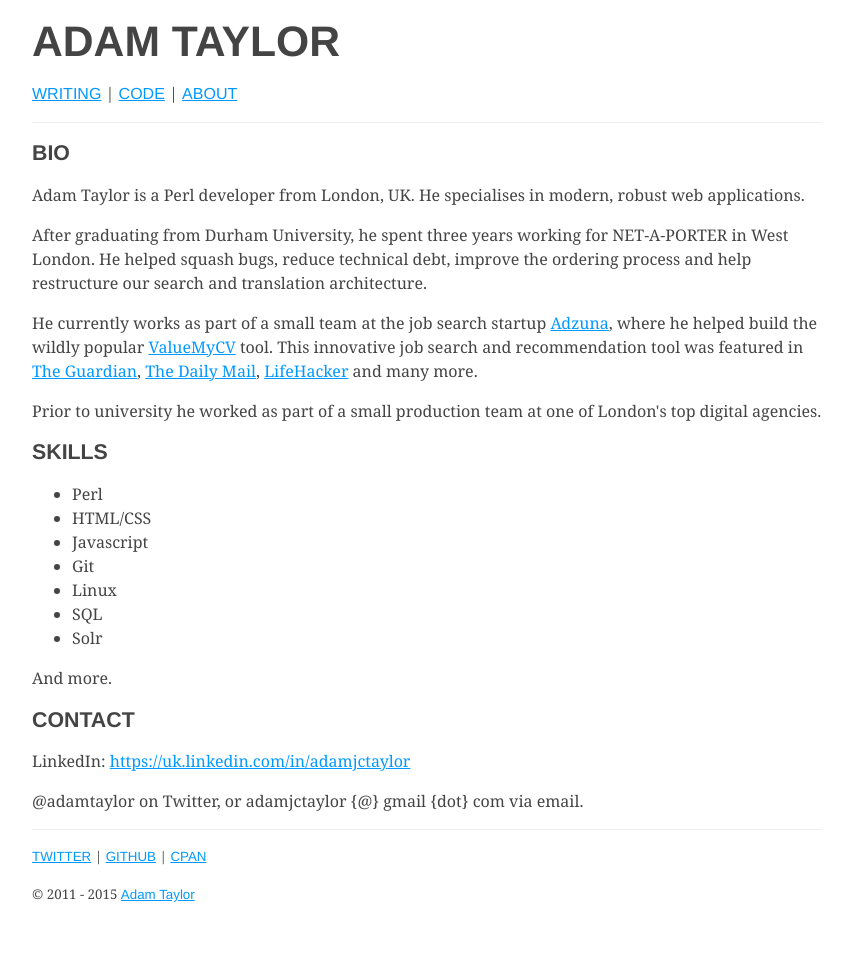
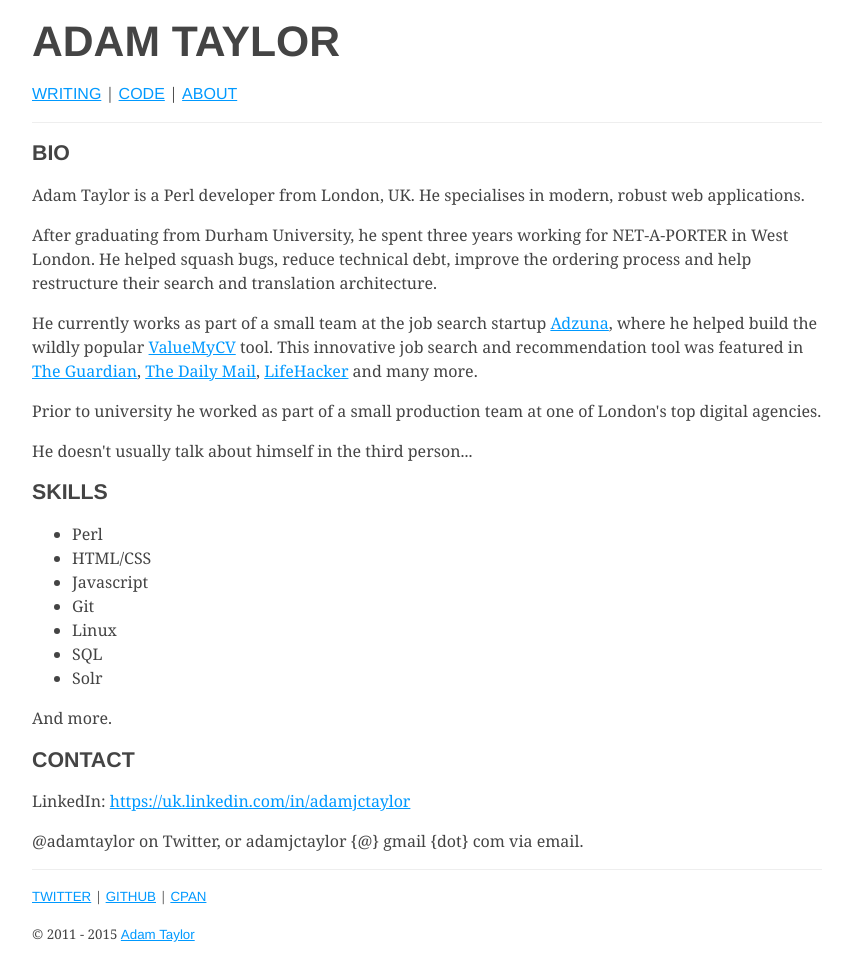
Before and after one commit to adamtaylor/adamtaylor.github.io, a Jekyll site: the page built from about.html, in a window 1280 px wide. Shown: the whole page, without its empty margins (213-1061 px from the left). Built offline with Jekyll 4.4.1, drawn with Linux system fonts in a browser that asks for light colours; before the commit the page ends 920 px from its top, so only the background shows below that.

Commit message:
Minor about page tweaks

```diff
--- a/about.html
+++ b/about.html
@@ -8,7 +8,7 @@ web applications.</p>
 
 <p>After graduating from Durham University, he spent three years working for
 NET-A-PORTER in West London. He helped squash bugs, reduce technical debt,
-improve the ordering process and help restructure our search and
+improve the ordering process and help restructure their search and
 translation architecture.</p>
 
 <p>He currently works as part of a small team at the job search startup
@@ -21,6 +21,8 @@ in <a href="http://www.theguardian.com/business/economics-blog/2015/jan/26/the-u
 
 <p>Prior to university he worked as part of a small production team at one of
 London's top digital agencies.</p>
+
+<p>He doesn't usually talk about himself in the third person...</p>
 
 <h2>Skills</h2>
 <ul>
```
